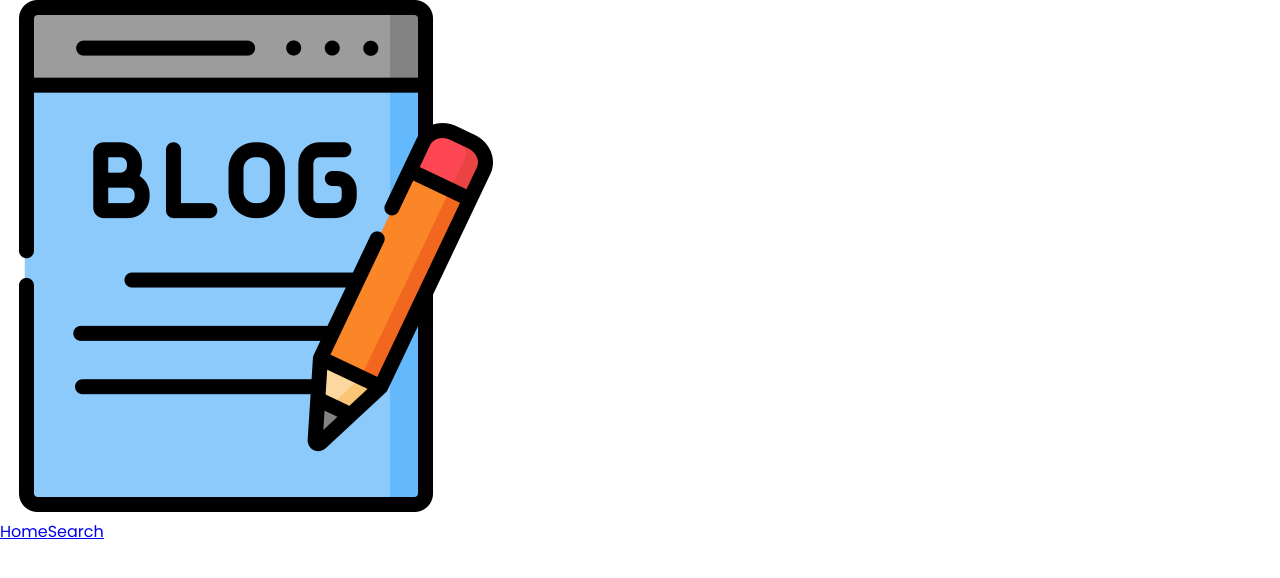
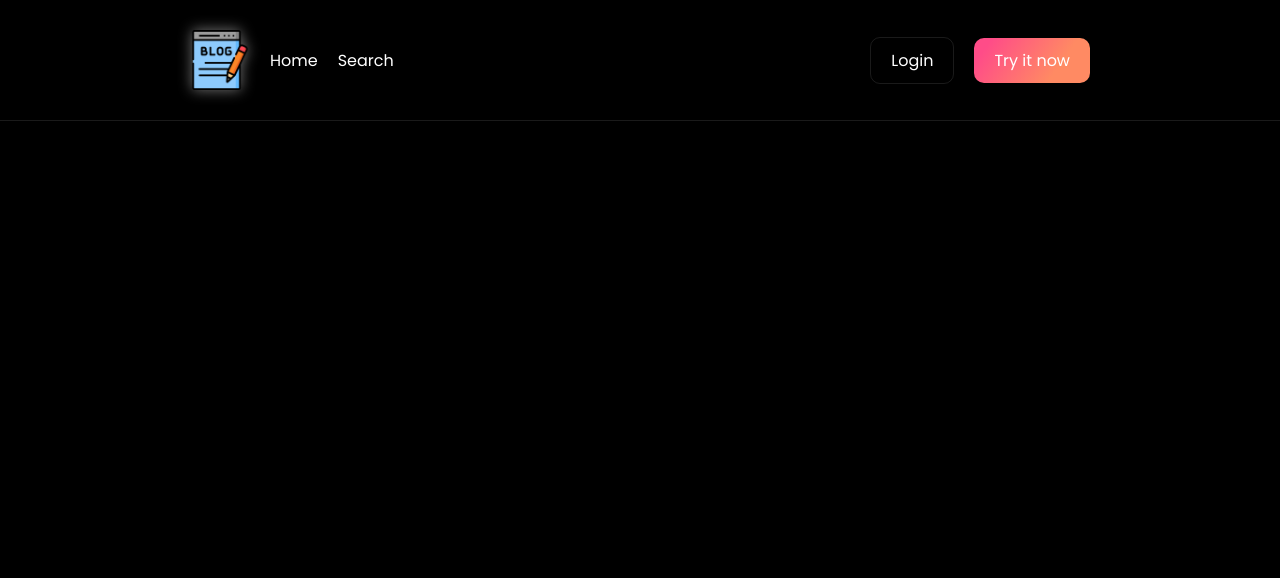
Before and after one commit to forjoa/blog, a React (Vite) app in the folder client/: page / in a window 1280 px wide. Shown: the top 578 px of the page. Built offline with nearby package versions, Linux system fonts and the light colour scheme.

Commit message:
create and add header

```diff
--- a/client/src/components/Header.tsx
+++ b/client/src/components/Header.tsx
@@ -1,13 +1,27 @@
+import { Link } from 'react-router-dom'
 import logo from '../assets/blog-icon.png'
+import '../styles/header.css'
 
 const Header = () => {
   return (
     <header>
-      <img src={logo} alt='Logo icon' />
-      <nav>
-        <a href="/">Home</a>
-        <a href="/search">Search</a>
-      </nav>
+      <div className='header-container'>
+        <img src={logo} alt='Logo icon' />
+        <nav>
+          <div className='left-nav'>
+            <Link to='/'>Home</Link>
+            <Link to='/search'>Search</Link>
+          </div>
+          <div className='right-nav'>
+            <Link to='/login' className='login-btn'>
+              Login
+            </Link>
+            <Link to='/register' className='register-btn'>
+              Try it now
+            </Link>
+          </div>
+        </nav>
+      </div>
     </header>
   )
 }
--- /dev/null
+++ b/client/src/styles/header.css
@@ -0,0 +1,46 @@
+header {
+    width: 100%;
+    display: grid;
+    place-items: center;
+    border-bottom: 1px solid var(--border);
+    backdrop-filter: blur(24px);
+}
+
+.header-container {
+    width: 80%;
+    max-width: 900px;
+    padding: 30px 0px;
+    display: flex;
+    align-items: center;
+    gap: 20px;
+}
+
+.header-container img {
+    width: 60px;
+    filter: drop-shadow(0px 0px 7px var(--shadow));
+}
+
+.header-container nav {
+    display: flex;
+    width: 100%;
+    justify-content: space-between;
+}
+
+.left-nav,
+.right-nav {
+    display: flex;
+    align-items: center;
+    gap: 20px;
+}
+
+.login-btn {
+    border: 1px solid var(--border);
+    padding: 10px 20px;
+    border-radius: 10px;
+}
+
+.register-btn {
+    background: linear-gradient(125deg, var(--pink) 12.16%, var(--orange) 70.98%);
+    padding: 10px 20px;
+    border-radius: 10px;
+}
--- a/client/src/styles/index.css
+++ b/client/src/styles/index.css
@@ -1,4 +1,13 @@
 @import url('https://fonts.googleapis.com/css2?family=Poppins:wght@400;600;700;800&display=swap');
+
+:root {
+    --background: #000;
+    --letters: #fff;
+    --border: #ffffff1a;
+    --shadow: #737373;
+    --pink: #ff4c88;
+    --orange: #ff8a63;
+}
 
 * {
     box-sizing: border-box;
@@ -8,14 +17,40 @@ body {
     margin: 0;
     padding: 0;
     font-family: 'Poppins', sans-serif;
+    background-color: var(--background);
+    color: var(--letters);
 }
 
-h1, h2, h3, h4, h5, h6, ul, ol, li, p, span {
+h1,
+h2,
+h3,
+h4,
+h5,
+h6,
+ul,
+ol,
+li,
+p,
+span {
+    margin: 0;
     font-family: 'Poppins', sans-serif;
-    margin: 0;
+    color: var(--letters);
 }
 
-input, select, textarea, option, button, a, span, p {
+a {
+    text-decoration: none;
+    color: var(--letters);
+}
+
+input,
+select,
+textarea,
+option,
+button,
+a,
+span,
+p {
     font-family: 'Poppins', sans-serif;
     font-size: 16px;
+    color: var(--letters);
 }
```
